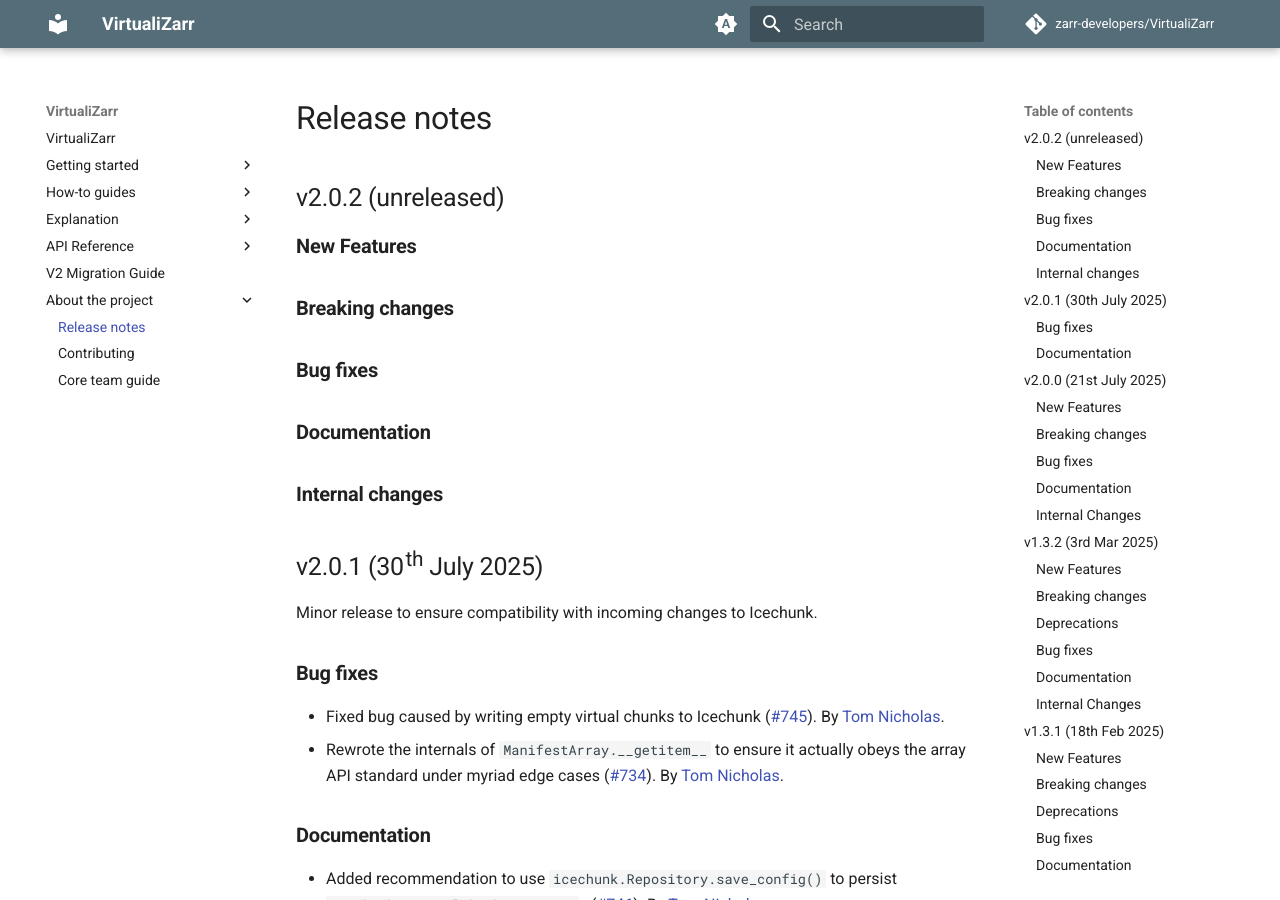
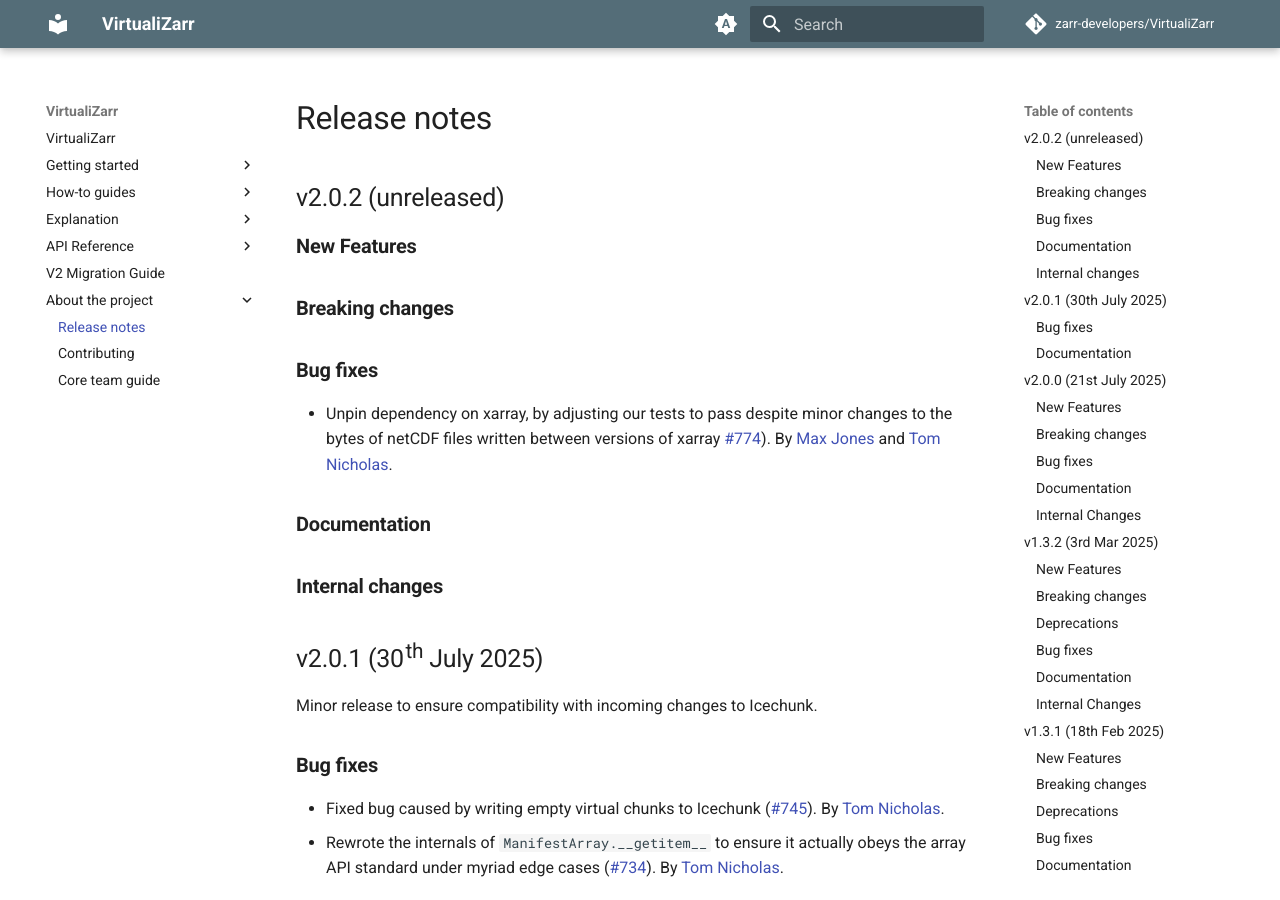
Before and after one commit to zarr-developers/VirtualiZarr, an MkDocs documentation site: the page built from docs/releases.md, in a window 1280 px wide and 900 px high. Built offline with MkDocs 1.6.1 and Material for MkDocs 9.7.7, drawn with Linux system fonts in a browser that asks for light colours; comment, search, counter and statistics services are not loaded; the version menu is left out.

Commit message:
add release note

```diff
--- a/docs/releases.md
+++ b/docs/releases.md
@@ -7,6 +7,9 @@
 ### Breaking changes
 
 ### Bug fixes
+
+- Unpin dependency on xarray, by adjusting our tests to pass despite minor changes to the bytes of netCDF files written between versions of xarray [#774](https://github.com/zarr-developers/VirtualiZarr/pull/774)).
+  By [Max Jones](https://github.com/maxrjones) and [Tom Nicholas](https://github.com/TomNicholas).
 
 ### Documentation
 
```
